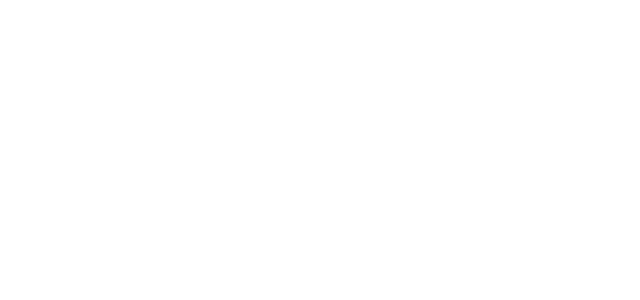
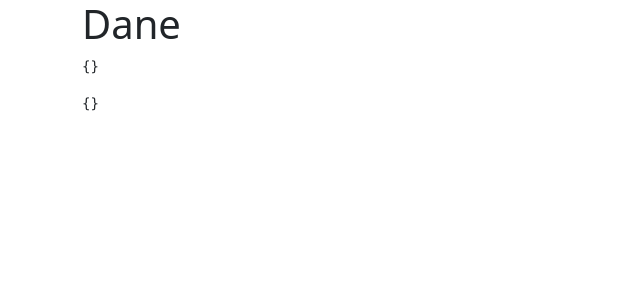
Before and after one commit to PBur27/MRP, a React (Vite) app in the folder Algorytm/: page /mrp in a window 1280 px wide. Before the commit this address had no page. Shown: the top 300 px of the page, without its empty margins (0-640 px from the left). Built offline with nearby package versions, Linux system fonts and the light colour scheme.

Commit message:
data transfer do MRP

```diff
--- a/Algorytm/src/Ghp.jsx
+++ b/Algorytm/src/Ghp.jsx
@@ -1,6 +1,6 @@
 import React, { useState, useEffect } from "react";
-import { Table, Form, Container, Alert } from "react-bootstrap";
-import { useLocation } from "react-router-dom";
+import { Table, Form, Container, Alert,Button } from "react-bootstrap";
+import { Link, useLocation } from "react-router-dom";
 
 
 const initialData = [
@@ -103,6 +103,11 @@ const Ghp = () => {
             </Table>
             <h2>Czas Realizacji = {products["Krzesło"]?.czasRealizacji} </h2>
             <h2>Na Stanie = {products["Krzesło"]?.liczbaNaStanie} </h2>
+
+            <Link to="/mrp" state={[data,products]}>
+                <Button>Przejdź do MRP</Button>
+            </Link>
+
         </Container>
     );
 };
--- /dev/null
+++ b/Algorytm/src/Mrp.jsx
@@ -0,0 +1,31 @@
+import React, { useEffect, useState } from "react";
+import { Container, Table, Button } from "react-bootstrap";
+import { useLocation } from "react-router-dom";
+
+const Mrp = () => {
+    const [ghpData, setGhpData] = useState();
+    const [products, setProducts] = useState();
+    const location = useLocation();
+
+    useEffect(() => {
+        if (location.state) {
+            setGhpData(location.state[0]);
+            setProducts(location.state[1]);
+        }
+    }, [location.state]);
+
+    return (
+        <Container>
+            <h1>Dane</h1>
+            <pre>
+                {JSON.stringify({products})}
+            </pre>
+            <pre>
+                {JSON.stringify({ghpData})}
+            </pre>
+        </Container>
+
+    );
+};
+
+export default Mrp;
--- a/Algorytm/src/main.jsx
+++ b/Algorytm/src/main.jsx
@@ -2,7 +2,8 @@ import { StrictMode } from 'react'
 import { createRoot } from 'react-dom/client'
 import { BrowserRouter, Routes, Route } from "react-router-dom";
 import Products from './Products'
-import Ghp from './GHP';
+import Ghp from './Ghp';
+import Mrp from './Mrp';
 import './main.css'
 
 createRoot(document.getElementById('root')).render(
@@ -11,6 +12,7 @@ createRoot(document.getElementById('root')).render(
       <Routes>
         <Route path='/' element={<Products/>}/>
         <Route path='/ghp' element={<Ghp/>}/>
+        <Route path='/mrp' element={<Mrp/>}/>
       </Routes>
     </BrowserRouter>
   </StrictMode>,
```
